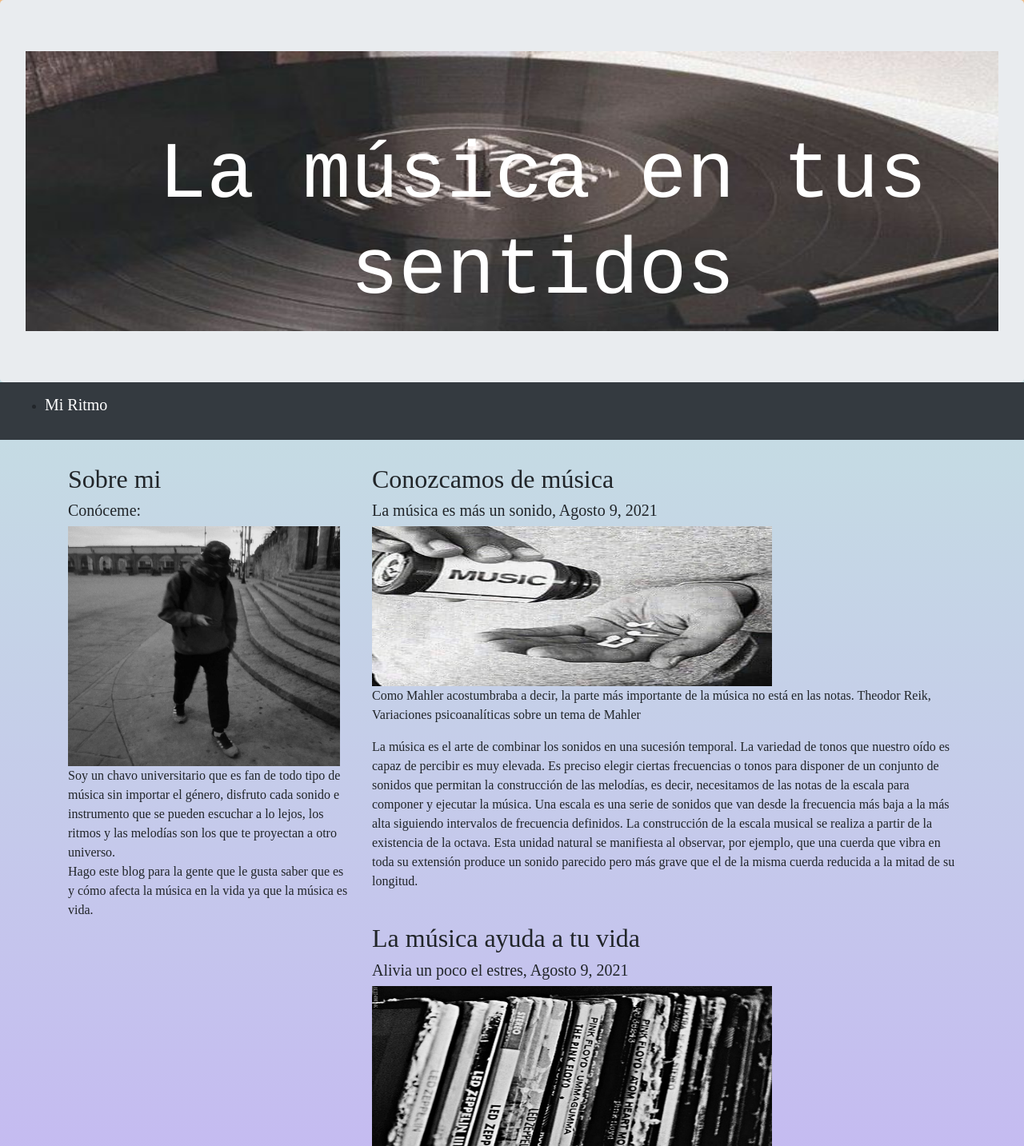
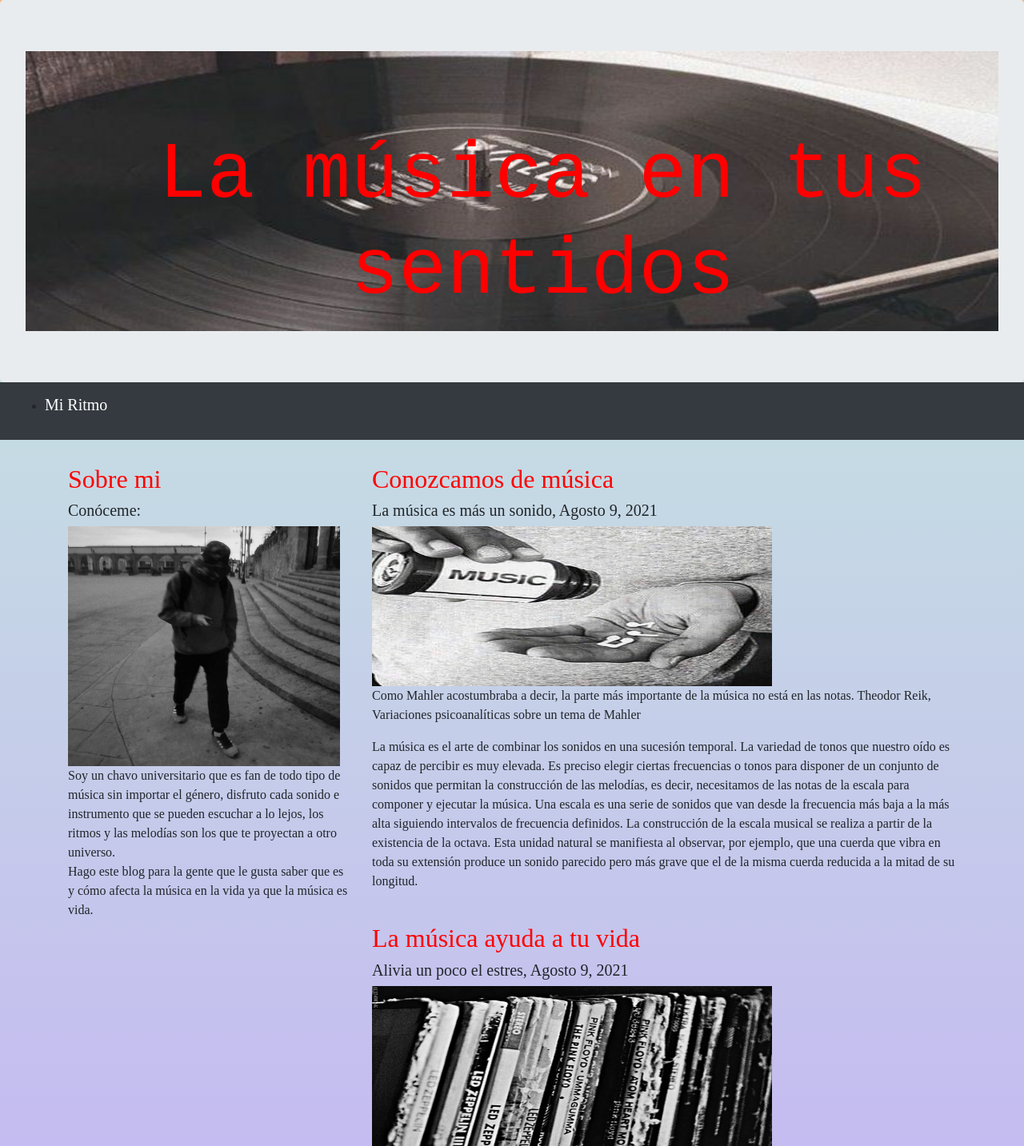
Before and after one commit to Barto-Antony/AppWeb11, a Flask app: page /Bootstrap in a window 1280 px wide. Shown: the top 1433 px of the page at 80% size. Run offline with Flask 2, Linux system fonts and the light colour scheme; some libraries are stand-ins or nearby versions.

Commit message:
make it better

```diff
--- a/Templates/Bootstrap.html
+++ b/Templates/Bootstrap.html
@@ -24,6 +24,7 @@ background: linear-gradient(to bottom, #EFBA84, #C5EBDD 6%, #C5B1F5 );
      width: 100%;
      height: 350px;
      opacity: 1.0;
+
 }
 .jumbotron h1{
         position: absolute;
@@ -32,7 +33,7 @@ background: linear-gradient(to bottom, #EFBA84, #C5EBDD 6%, #C5B1F5 );
         text-align: center;
         font-size: 100px;
         font-family: Courier;
-        color: white
+        color: red;
         }
 .jumbotron p{
         position: absolute;
@@ -53,6 +54,12 @@ background-color: black;
          height: 70px;
          text-align: center;
          }
+       .container h2{
+        color: red;
+        }
+boyd{
+background: red;
+}
 </style>
 </head>
 <body>
--- a/Templates/index.html
+++ b/Templates/index.html
@@ -67,7 +67,7 @@
         }
         .cont_seccion section{
              display: table;
-             width: 100%
+             width: 100%;
              height: 100px;
              background-color: #B8B4AB;
         }
```
